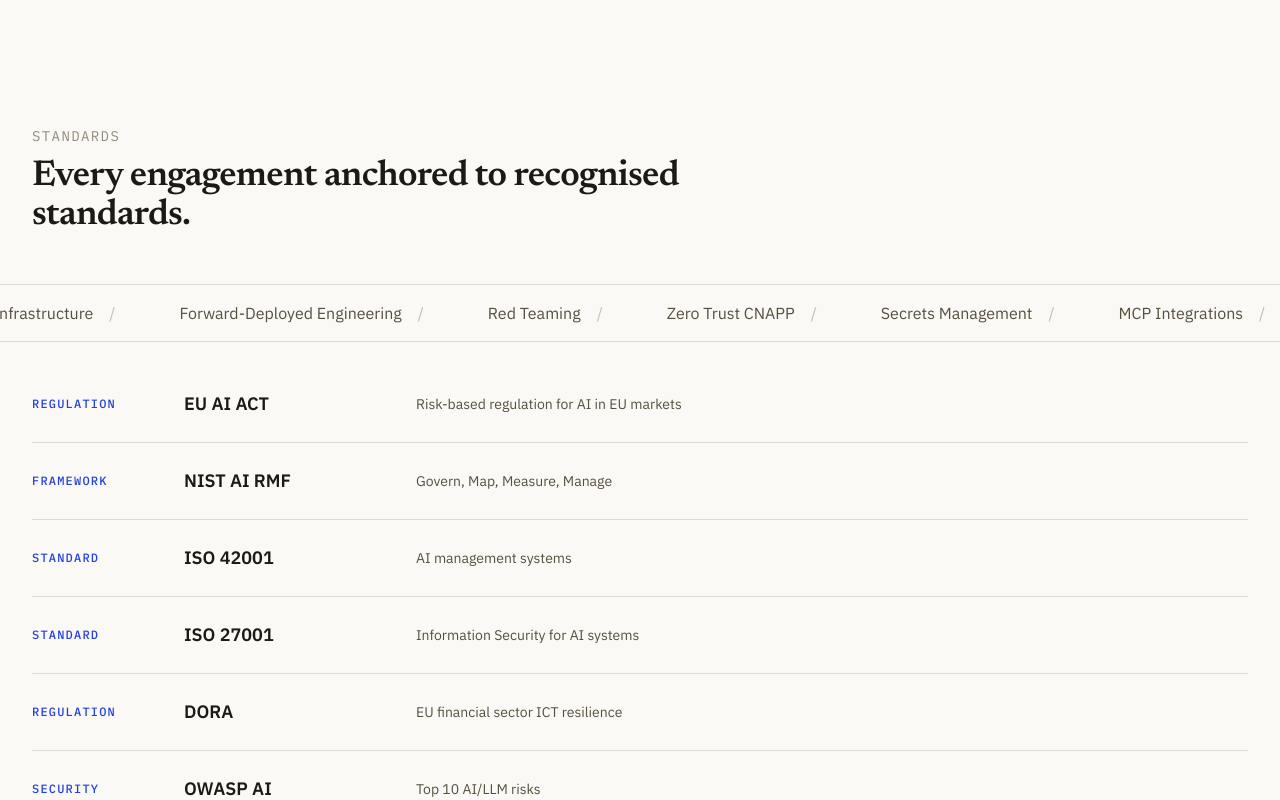
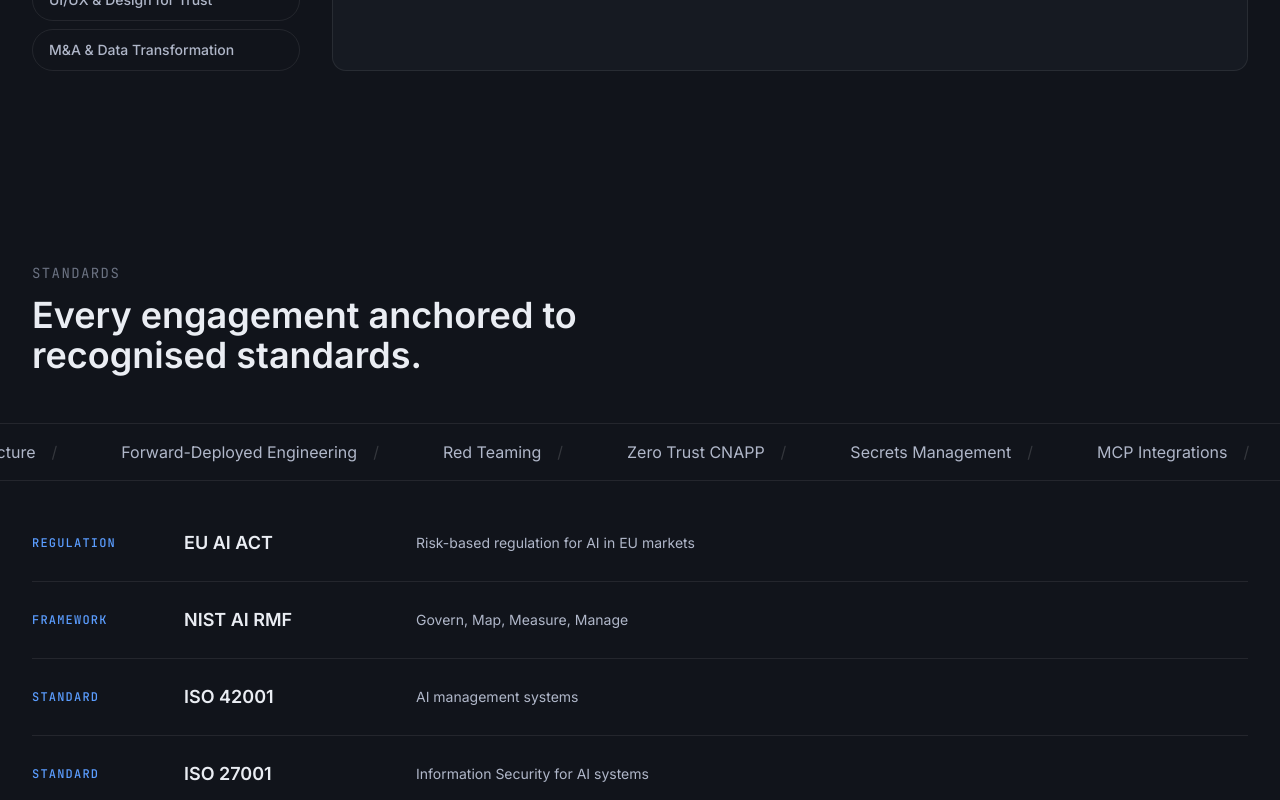
Before and after one commit to sameerkalyan/website-cloner, a Next.js app: page / in a window 1280 px wide. Shown: the part 3120-3920 px from the top of the page. Built offline with nearby package versions, Linux system fonts and the light colour scheme.

Commit message:
feat: dark theme foundation — inter, jetbrains mono, dark tokens, glass, dot-grid, animations

```diff
--- a/src/app/globals.css
+++ b/src/app/globals.css
@@ -7,9 +7,8 @@
 @theme inline {
   --color-background: var(--background);
   --color-foreground: var(--foreground);
-  --font-sans: "IBM Plex Sans", "Geist", "Geist Fallback", ui-sans-serif, system-ui, sans-serif;
-  --font-mono: "IBM Plex Mono", "Geist Mono", "Geist Mono Fallback", ui-monospace, monospace;
-  --font-heading: "Newsreader", "Times New Roman", serif;
+  --font-sans: "Inter", ui-sans-serif, system-ui, sans-serif;
+  --font-mono: "JetBrains Mono", ui-monospace, monospace;
   --color-sidebar-ring: var(--sidebar-ring);
   --color-sidebar-border: var(--sidebar-border);
   --color-sidebar-accent-foreground: var(--sidebar-accent-foreground);
@@ -48,162 +47,48 @@
   --radius-4xl: calc(var(--radius) * 2.6);
 }
 
-:root,
-.paper-warm {
-  --background: #faf9f5;
-  --foreground: #1c1a16;
-  --card: #fbf9f3;
-  --card-foreground: #1c1a16;
-  --popover: #ffffff;
-  --popover-foreground: #1c1a16;
-  --primary: #1c1a16;
-  --primary-foreground: #faf9f5;
-  --secondary: #f2ede4;
-  --secondary-foreground: #1c1a16;
-  --muted: #f2ede4;
-  --muted-foreground: #938c7c;
-  --accent: #2440e0;
+:root {
+  --background: #11141b;
+  --foreground: #eaedf3;
+  --card: #161a22;
+  --card-foreground: #eaedf3;
+  --popover: #11141b;
+  --popover-foreground: #eaedf3;
+  --primary: #eaedf3;
+  --primary-foreground: #11141b;
+  --secondary: #1c2029;
+  --secondary-foreground: #eaedf3;
+  --muted: #1c2029;
+  --muted-foreground: #8a93a6;
+  --accent: #5b9dff;
   --accent-foreground: #ffffff;
-  --destructive: #c41230;
-  --border: rgba(28, 26, 22, 0.13);
-  --input: rgba(28, 26, 22, 0.13);
-  --ring: #2440e0;
-  --chart-1: #2440e0;
-  --chart-2: #2440e0;
-  --chart-3: #2440e0;
-  --chart-4: #2440e0;
-  --chart-5: #2440e0;
-  --radius: 0.5rem;
-  --pa: #faf9f5;
-  --pa2: #ece7dc;
-  --ink: #1c1a16;
-  --ink2: #56503f;
-  --ink3: #938c7c;
-  --line: rgba(28, 26, 22, 0.13);
-  --line2: rgba(28, 26, 22, 0.26);
-  --sidebar: #faf9f5;
-  --sidebar-foreground: #1c1a16;
-  --sidebar-primary: #1c1a16;
-  --sidebar-primary-foreground: #faf9f5;
-  --sidebar-accent: #f2ede4;
-  --sidebar-accent-foreground: #1c1a16;
-  --sidebar-border: rgba(28, 26, 22, 0.13);
-  --sidebar-ring: #56503f;
-  --charcoal: #1c1a16;
-  --surface: #fbf9f3;
-}
-
-.paper-grey {
-  --background: #edeeef;
-  --foreground: #16181c;
-  --card: #fafbfc;
-  --card-foreground: #16181c;
-  --popover: #ffffff;
-  --popover-foreground: #16181c;
-  --primary: #16181c;
-  --primary-foreground: #edeeef;
-  --secondary: #dcdee0;
-  --secondary-foreground: #16181c;
-  --muted: #dcdee0;
-  --muted-foreground: #737980;
-  --accent: #2440e0;
-  --accent-foreground: #ffffff;
-  --border: rgba(22, 24, 28, 0.13);
-  --input: rgba(22, 24, 28, 0.13);
-  --ring: #2440e0;
-  --pa: #edeeef;
-  --pa2: #e1e3e5;
-  --ink: #16181c;
-  --ink2: #4a4f55;
-  --ink3: #737980;
-  --line: rgba(22, 24, 28, 0.13);
-  --line2: rgba(22, 24, 28, 0.26);
-  --sidebar: #edeeef;
-  --sidebar-foreground: #16181c;
-  --sidebar-primary: #16181c;
-  --sidebar-primary-foreground: #edeeef;
-  --sidebar-accent: #dcdee0;
-  --sidebar-border: rgba(22, 24, 28, 0.13);
-  --sidebar-ring: #4a4f55;
-}
-
-.paper-white {
-  --background: #ffffff;
-  --foreground: #141414;
-  --card: #ffffff;
-  --card-foreground: #141414;
-  --popover: #ffffff;
-  --popover-foreground: #141414;
-  --primary: #141414;
-  --primary-foreground: #ffffff;
-  --secondary: #f0f0f0;
-  --secondary-foreground: #141414;
-  --muted: #f0f0f0;
-  --muted-foreground: #7a7a7a;
-  --accent: #2440e0;
-  --accent-foreground: #ffffff;
-  --border: rgba(20, 20, 20, 0.09);
-  --input: rgba(20, 20, 20, 0.09);
-  --ring: #2440e0;
-  --pa: #ffffff;
-  --pa2: #f5f5f5;
-  --ink: #141414;
-  --ink2: #4a4a4a;
-  --ink3: #7a7a7a;
-  --line: rgba(20, 20, 20, 0.09);
-  --line2: rgba(20, 20, 20, 0.18);
-  --sidebar: #ffffff;
-  --sidebar-foreground: #141414;
-  --sidebar-primary: #141414;
-  --sidebar-primary-foreground: #ffffff;
-  --sidebar-accent: #f0f0f0;
-  --sidebar-border: rgba(20, 20, 20, 0.09);
-  --sidebar-ring: #4a4a4a;
-}
-
-:root {
-  --chart-1: #2440e0;
-  --chart-2: #2440e0;
-  --chart-3: #2440e0;
-  --chart-4: #2440e0;
-  --chart-5: #2440e0;
-  --sidebar: #faf9f5;
-  --sidebar-foreground: #1c1a16;
-  --sidebar-primary: #1c1a16;
-  --sidebar-primary-foreground: #faf9f5;
-  --sidebar-accent: #f2ede4;
-  --sidebar-accent-foreground: #1c1a16;
-  --sidebar-border: rgba(28, 26, 22, 0.13);
-  --sidebar-ring: #56503f;
-  --charcoal: #1c1a16;
-  --surface: #fbf9f3;
-}
-
-.dark {
-  --background: #1c1a16;
-  --foreground: #faf9f5;
-  --card: #242019;
-  --card-foreground: #faf9f5;
-  --popover: #1c1a16;
-  --popover-foreground: #faf9f5;
-  --primary: #faf9f5;
-  --primary-foreground: #1c1a16;
-  --secondary: #2a2720;
-  --secondary-foreground: #faf9f5;
-  --muted: #2a2720;
-  --muted-foreground: #a09884;
-  --accent: #2440e0;
-  --accent-foreground: #ffffff;
-  --border: rgba(250, 249, 245, 0.13);
-  --input: rgba(250, 249, 245, 0.13);
-  --ring: #2440e0;
-  --sidebar: #1c1a16;
-  --sidebar-foreground: #faf9f5;
-  --sidebar-primary: #faf9f5;
-  --sidebar-primary-foreground: #1c1a16;
-  --sidebar-accent: #2a2720;
-  --sidebar-border: rgba(250, 249, 245, 0.13);
-  --sidebar-ring: #a09884;
+  --destructive: #f04770;
+  --border: rgba(255, 255, 255, 0.08);
+  --input: rgba(255, 255, 255, 0.08);
+  --ring: #5b9dff;
+  --chart-1: #5b9dff;
+  --chart-2: #7c5cff;
+  --chart-3: #22c5b0;
+  --chart-4: #f5a623;
+  --chart-5: #f06292;
+  --sidebar: #11141b;
+  --sidebar-foreground: #eaedf3;
+  --sidebar-primary: #eaedf3;
+  --sidebar-primary-foreground: #11141b;
+  --sidebar-accent: #1c2029;
+  --sidebar-accent-foreground: #eaedf3;
+  --sidebar-border: rgba(255, 255, 255, 0.08);
+  --sidebar-ring: #8a93a6;
+  --pa: #11141b;
+  --pa2: #0c0f17;
+  --ink: #eaedf3;
+  --ink2: #b0b7c9;
+  --ink3: #6b7282;
+  --line: rgba(255, 255, 255, 0.08);
+  --line2: rgba(255, 255, 255, 0.15);
+  --surface: #161a22;
+  --charcoal: #161a22;
+  --radius: 0.625rem;
 }
 
 @layer base {
@@ -220,96 +105,123 @@
     min-height: 100vh;
   }
   ::selection {
-    background: rgba(36, 64, 224, 0.16);
-    color: var(--ink);
+    background: rgba(91, 157, 255, 0.2);
+    color: var(--foreground);
   }
   ::-webkit-scrollbar {
-    width: 8px;
-    height: 8px;
+    width: 6px;
+    height: 6px;
   }
   ::-webkit-scrollbar-track {
     background: transparent;
   }
   ::-webkit-scrollbar-thumb {
-    background: rgba(28, 26, 22, 0.18);
-    border-radius: 4px;
+    background: rgba(255, 255, 255, 0.1);
+    border-radius: 3px;
   }
   ::-webkit-scrollbar-thumb:hover {
-    background: rgba(28, 26, 22, 0.32);
+    background: rgba(255, 255, 255, 0.18);
   }
 }
 
 @keyframes blink {
-  0%,
-  100% {
-    opacity: 1;
-  }
-  50% {
-    opacity: 0.4;
-  }
+  0%, 100% { opacity: 1; }
+  50% { opacity: 0.35; }
 }
-
 @keyframes mq {
-  0% {
-    transform: translateX(0);
-  }
-  100% {
-    transform: translateX(-50%);
-  }
+  0% { transform: translateX(0); }
+  100% { transform: translateX(-50%); }
 }
-
 @keyframes fadeUp {
-  from {
-    opacity: 0;
-    transform: translateY(16px);
-  }
-  to {
-    opacity: 1;
-    transform: translateY(0);
-  }
+  from { opacity: 0; transform: translateY(18px); }
+  to { opacity: 1; transform: translateY(0); }
+}
+@keyframes glow {
+  0%, 100% { opacity: 0.5; }
+  50% { opacity: 1; }
 }
 
 .animate-fade-up {
   animation: fadeUp 0.55s ease-out both;
 }
-
 .animate-pulse-slow {
-  animation: blink 2.5s ease-in-out infinite;
+  animation: blink 2.8s ease-in-out infinite;
 }
-
 .animate-marquee {
-  animation: mq 40s linear infinite;
+  animation: mq 38s linear infinite;
   white-space: nowrap;
   display: inline-flex;
   min-width: 100%;
 }
-
 .animate-marquee:hover {
   animation-play-state: paused;
 }
 
-.font-heading {
-  font-family: "Newsreader", "Times New Roman", serif;
+.font-sans {
+  font-family: var(--font-sans);
 }
-
-.font-sans {
-  font-family: "IBM Plex Sans", ui-sans-serif, system-ui, sans-serif;
-}
-
 .font-mono {
-  font-family: "IBM Plex Mono", ui-monospace, monospace;
+  font-family: var(--font-mono);
 }
 
 .prose-sm {
   font-size: 0.9375rem;
-  line-height: 1.6;
+  line-height: 1.65;
 }
-
 .text-balance {
   text-wrap: balance;
 }
+.leading-display {
+  line-height: 1.05;
+  letter-spacing: -0.03em;
+}
 
-.leading-heading {
-  line-height: 1.08;
-  letter-spacing: -0.02em;
+.section-label {
+  font-family: var(--font-mono);
+  font-size: 0.6875rem;
+  font-weight: 500;
+  letter-spacing: 0.12em;
+  text-transform: uppercase;
+  color: var(--ink3);
 }
+
+.accent-dot {
+  position: relative;
+  width: 6px;
+  height: 6px;
+  border-radius: 50%;
+  background: var(--accent);
+  box-shadow: 0 0 10px rgba(91, 157, 255, 0.5);
+}
+.accent-dot::before {
+  content: "";
+  position: absolute;
+  inset: -4px;
+  border-radius: 50%;
+  background: var(--accent);
+  opacity: 0.25;
+  animation: glow 2.4s ease-in-out infinite;
+}
+
+.glass {
+  background: rgba(17, 20, 27, 0.75);
+  backdrop-filter: blur(18px) saturate(160%);
+  -webkit-backdrop-filter: blur(18px) saturate(160%);
+  border: 1px solid rgba(255, 255, 255, 0.08);
+}
+
+.gradient-bg {
+  background:
+    radial-gradient(ellipse 70% 50% at 50% -10%, rgba(91, 157, 255, 0.1) 0%, transparent 70%);
+}
+
+.dot-grid {
+  background-image: radial-gradient(rgba(255, 255, 255, 0.04) 1px, transparent 1px);
+  background-size: 22px 22px;
+}
+
+.metric-value {
+  font-family: var(--font-mono);
+  font-feature-settings: "tnum";
+  letter-spacing: -0.04em;
+}
--- a/src/app/layout.tsx
+++ b/src/app/layout.tsx
@@ -1,26 +1,18 @@
 import type { Metadata, Viewport } from "next";
-import { IBM_Plex_Sans, IBM_Plex_Mono, Newsreader } from "next/font/google";
+import { Inter, JetBrains_Mono } from "next/font/google";
 import "./globals.css";
 
-const ibmPlexSans = IBM_Plex_Sans({
+const inter = Inter({
   subsets: ["latin"],
-  weight: ["400", "500", "600", "700"],
+  weight: ["300", "400", "500", "600", "700", "800"],
   variable: "--font-sans",
   display: "swap",
 });
 
-const ibmPlexMono = IBM_Plex_Mono({
+const jetBrainsMono = JetBrains_Mono({
   subsets: ["latin"],
-  weight: ["400", "500"],
+  weight: ["400", "500", "600"],
   variable: "--font-mono",
-  display: "swap",
-});
-
-const newsreader = Newsreader({
-  subsets: ["latin"],
-  weight: ["300", "400", "500", "600"],
-  style: ["italic", "normal"],
-  variable: "--font-heading",
   display: "swap",
 });
 
@@ -28,7 +20,16 @@ export const metadata: Metadata = {
   title: "SMIIT CyberAI — AI Governance & Infrastructure Consultancy",
   description:
     "SMIIT CyberAI is a London-based specialist consulting firm for AI Governance & Infrastructure in regulated industries. EU AI Act compliance, cloud architecture, and forward-deployed engineers.",
-  keywords: ["AI Governance", "EU AI Act", "NIST AI RMF", "ISO 42001", "Cloud Infrastructure", "AI Agents", "Cybersecurity", "London"],
+  keywords: [
+    "AI Governance",
+    "EU AI Act",
+    "NIST AI RMF",
+    "ISO 42001",
+    "Cloud Infrastructure",
+    "AI Agents",
+    "Cybersecurity",
+    "London",
+  ],
   authors: [{ name: "SMIIT CyberAI" }],
   openGraph: {
     title: "SMIIT CyberAI — AI Governance & Infrastructure",
@@ -51,7 +52,7 @@ export const metadata: Metadata = {
 export const viewport: Viewport = {
   width: "device-width",
   initialScale: 1,
-  themeColor: "#2440E0",
+  themeColor: "#06070c",
 };
 
 export default function RootLayout({
@@ -62,10 +63,10 @@ export default function RootLayout({
   return (
     <html
       lang="en"
-      className={`${ibmPlexSans.variable} ${ibmPlexMono.variable} ${newsreader.variable}`}
+      className={`${inter.variable} ${jetBrainsMono.variable}`}
       suppressHydrationWarning
     >
-      <body className="antialiased font-sans selection:bg-[rgba(36,64,224,0.16)] selection:text-[var(--ink)]">
+      <body className="antialiased font-sans selection:bg-[rgba(59,110,255,0.2)] selection:text-[var(--foreground)]">
         {children}
       </body>
     </html>
```
